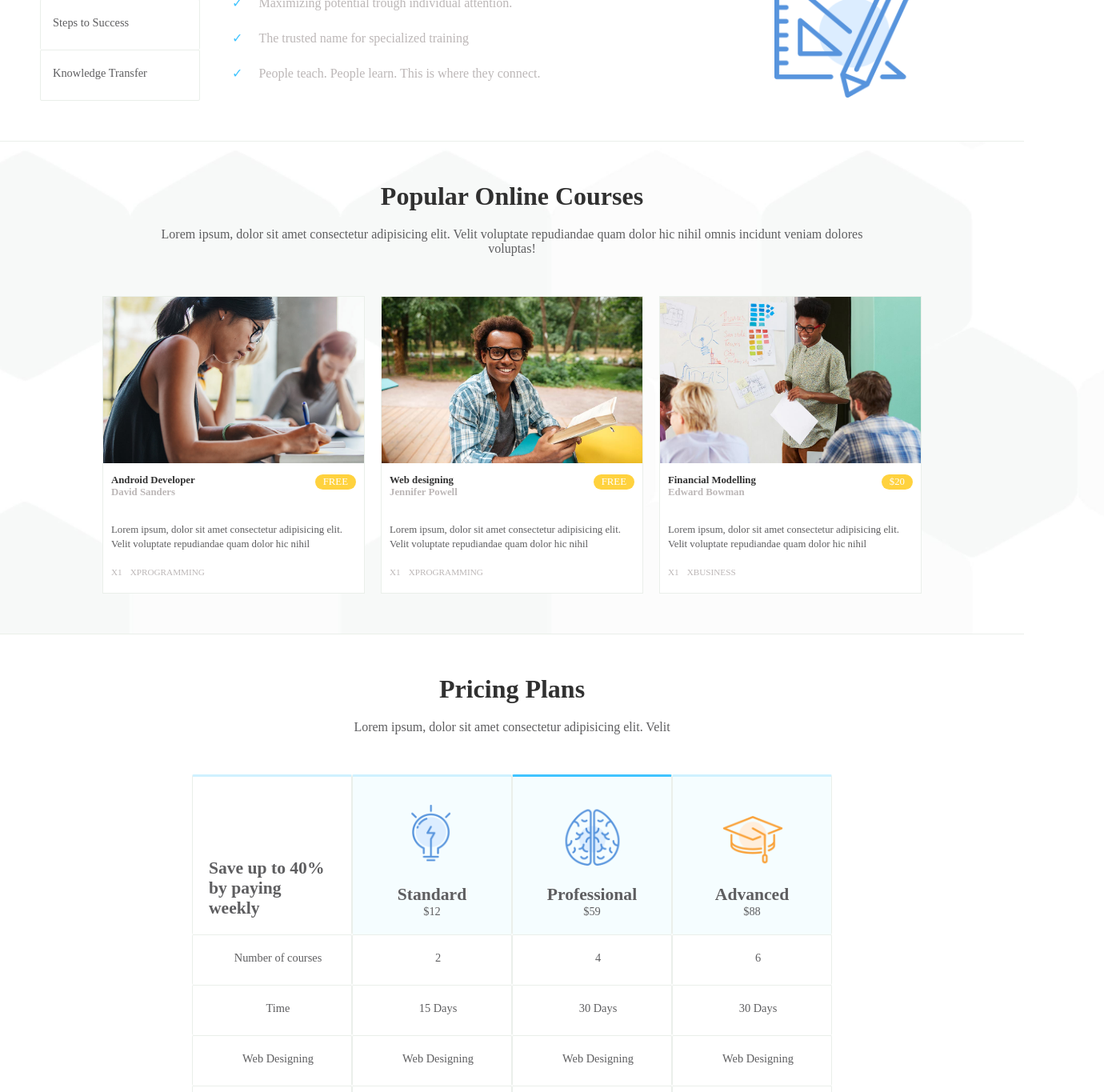
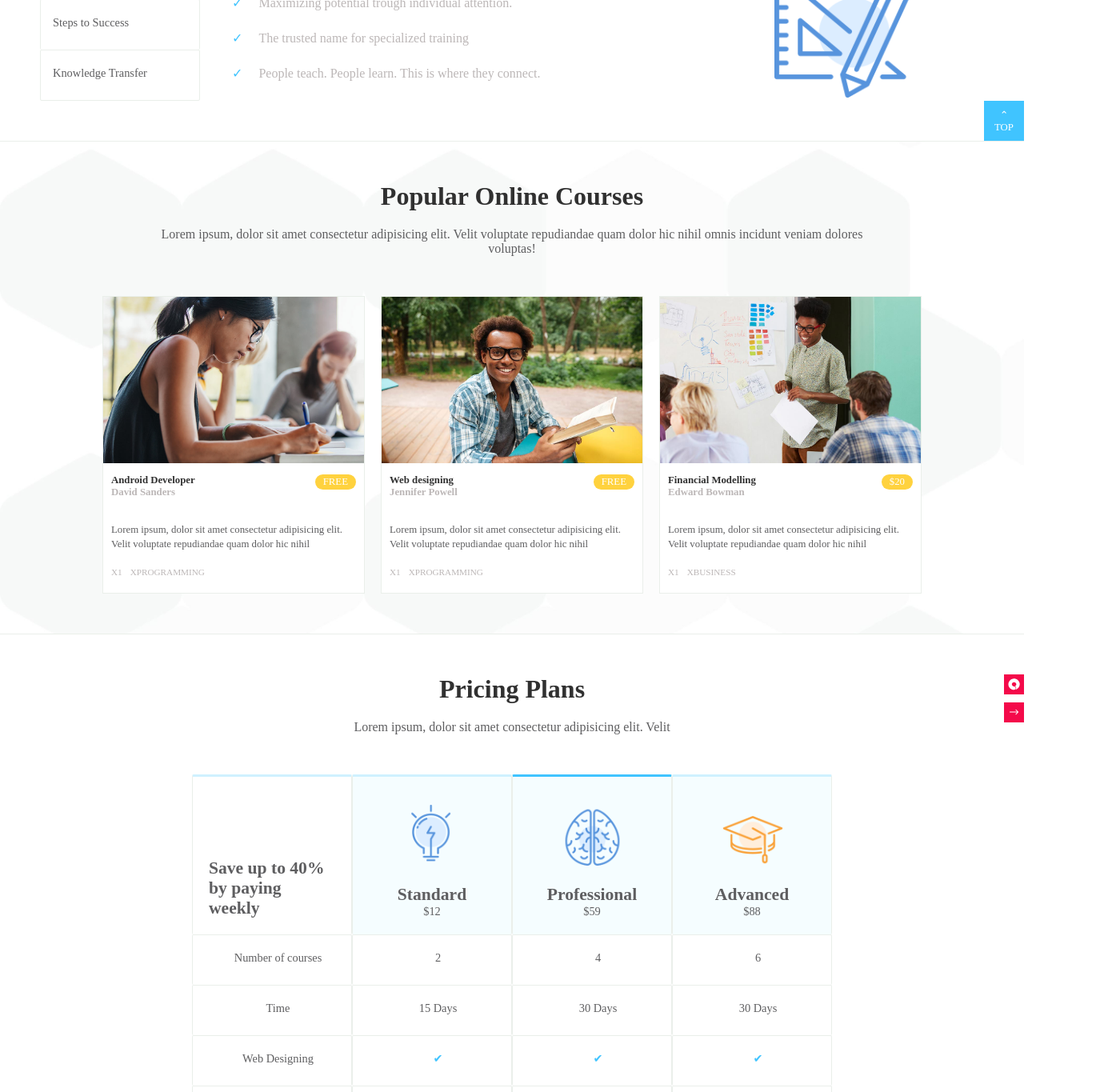
Before and after one commit to AlessioMaria5/proj-html-vuejs, a Vue app: page / in a window 1280 px wide. Shown: the part 2880-4245 px from the top of the page at 80% size, 1380 px wide, since content can reach past the window. Built offline with nearby package versions, Linux system fonts and the light colour scheme.

Commit message:
Completo ( Senza refactoring tabella, no fontawesome )

```diff
--- a/src/App.vue
+++ b/src/App.vue
@@ -4,6 +4,9 @@
     <IAccMain />
     <IAccFooter />
 
+    <library />
+    <fas />
+    <FontAwesomeIcon />
   </div>
 </template>
 
@@ -11,6 +14,9 @@
 import IAccFooter from './components/iAccFooter.vue';
 import IAccHeader from './components/iAccHeader.vue';
 import IAccMain from './components/iAccMain.vue';
+import {library} from '@fortawesome/fontawesome-svg-core';
+import {fas} from '@fortawesome/free-solid-svg-icons';
+import { FontAwesomeIcon } from '@fortawesome/vue-fontawesome';
 
 
 
@@ -21,6 +27,9 @@ export default {
     IAccFooter,
     IAccHeader,
     IAccMain,
+    fas,
+    library,
+    FontAwesomeIcon,
 
 }
 }
@@ -28,5 +37,4 @@ export default {
 
 <style lang="scss">
 
-
 </style>
--- a/src/components/Blog/SloganEmp.vue
+++ b/src/components/Blog/SloganEmp.vue
@@ -1,5 +1,6 @@
 <template>
     <div class="slogan">
+        <GoTop />
         <div class="img-wrapper">
             <img src="../../assets/img/h5-img-2.jpg">
         </div>
@@ -24,8 +25,9 @@
 </template>
 
 <script>
+import GoTop from '../goTop.vue';
 export default {
-
+    components: { GoTop }
 }
 </script>
 
@@ -36,6 +38,7 @@ export default {
         @include myflex('both');
         padding: 40px 0px;
         padding-bottom: 40px;
+        position: relative;
 
 
         .img-wrapper {
--- a/src/components/OnlineCourses/PriceTable/PriceTable.vue
+++ b/src/components/OnlineCourses/PriceTable/PriceTable.vue
@@ -1,5 +1,6 @@
 <template>
   <div class="priceTable">
+      <ShopLabel />
     <h1>Pricing Plans</h1>
       <p>Lorem ipsum, dolor sit amet consectetur adipisicing elit. Velit</p>
 
@@ -28,12 +29,12 @@
             </li>
             <li>2</li>
             <li>15 Days</li>
-            <li>Web Designing</li>
-            <li>Human-Centered Design</li>
-            <li>Basic Marketing</li>
-            <li>Python for everybody</li>
-            <li>Android Developer</li>
-            <li>Business English</li>
+            <li class="check">✔</li>
+            <li class="check">✔</li>
+            <li>X</li>
+            <li>X</li>
+            <li>X</li>
+            <li>X</li>
             <li class="list-btn"><a href="#">GET IT KNOW</a></li>
         </ul>
 
@@ -47,12 +48,12 @@
             </li>
             <li>4</li>
             <li>30 Days</li>
-            <li>Web Designing</li>
-            <li>Human-Centered Design</li>
-            <li>Basic Marketing</li>
-            <li>Python for everybody</li>
-            <li>Android Developer</li>
-            <li>Business English</li>
+            <li class="check">✔</li>
+            <li class="check">✔</li>
+            <li class="check">✔</li>
+            <li class="check">✔</li>
+            <li>X</li>
+            <li>X</li>
             <li class="list-btn"><a href="#">GET IT KNOW</a></li>
         </ul>
 
@@ -66,12 +67,12 @@
             </li>
             <li>6</li>
             <li>30 Days</li>
-            <li>Web Designing</li>
-            <li>Human-Centered Design</li>
-            <li>Basic Marketing</li>
-            <li>Python for everybody</li>
-            <li>Android Developer</li>
-            <li>Business English</li>
+            <li class="check">✔</li>
+            <li class="check">✔</li>
+            <li class="check">✔</li>
+            <li class="check">✔</li>
+            <li class="check">✔</li>
+            <li class="check">✔</li>
             <li class="list-btn"><a href="#">GET IT KNOW</a></li>
         </ul>
       </div>
@@ -79,8 +80,10 @@
 </template>
 
 <script>
+import ShopLabel from '@/components/shopLabel.vue';
+
 export default {
-
+    components: { ShopLabel }
 }
 </script>
 
@@ -92,6 +95,7 @@ export default {
         text-align: center;
         padding-top: 50px;
         padding-bottom: 50px;
+        position: relative;
 
 
         &::before {
@@ -135,7 +139,9 @@ export default {
             }
             }
 
-
+            .check {
+                color: $primary_color;
+            }
 
             ul {
 
--- a/src/components/OnlineCourses/onlineCourses.vue
+++ b/src/components/OnlineCourses/onlineCourses.vue
@@ -66,15 +66,15 @@ export default {
 
             content:"";
             background-image: url('../../assets/img/page-background-img.png');
-            background-repeat: no-repeat;
+            background-repeat: repeat;
             background-size: cover;
             position: absolute;
             opacity: 1;
             z-index: -1;
             top:0px;
             bottom:0;
-            left:-100px;
-            right:-100px;
+            left:0;
+            right:0;
         }
 
         h1 {
--- /dev/null
+++ b/src/components/goTop.vue
@@ -0,0 +1,35 @@
+<template>
+  <div class="goTop">
+    <div>⌃</div>
+    <div>TOP</div>
+  </div>
+</template>
+
+<script>
+export default {
+
+}
+</script>
+
+<style lang="scss">
+    @import '../style/main.scss';
+
+    .goTop {
+        width: 50px;
+        height: 50px;
+        background-color:#40c4ff;
+        position:absolute;
+        bottom:0;
+        right:0;
+        text-align: center;
+        color:white;
+        font-size: 0.8em;
+
+        display: flex;
+        flex-direction: column;
+        align-items: center;
+        justify-content: center;
+
+    }
+
+</style>
--- a/src/components/iAccFooter.vue
+++ b/src/components/iAccFooter.vue
@@ -1,6 +1,6 @@
 <template>
   <div id="footer">
-
+    <GoTop />
     <div class="mainFooter">
       <div class="info">
         <div class="logo-wrapper">
@@ -70,8 +70,9 @@
 </template>
 
 <script>
+import GoTop from './goTop.vue';
 export default {
-
+    components: { GoTop }
 }
 </script>
 
@@ -79,6 +80,7 @@ export default {
   @import '../style/main.scss';
   #footer {
     background-color: #1F1F1F;
+    position: relative;
 
 
     h1,h2,h3,h4 {
--- a/src/components/iAccLearning.vue
+++ b/src/components/iAccLearning.vue
@@ -1,5 +1,6 @@
 <template>
   <div class="Learning">
+    <GoTop />
       <div class="content-table">
         <ul>
             <!-- Acquisiti i dati degli altri elementi è possibile rendere il contenuto dinamico -->
@@ -31,37 +32,38 @@
 </template>
 
 <script>
+import GoTop from './goTop.vue';
 export default {
     data() {
         return {
             iAccLearn: [
                 {
-                    tableTitle: 'What we do',
-                    sideTitle: 'Learning Possibilities',
-                    description: 'lorem30',
+                    tableTitle: "What we do",
+                    sideTitle: "Learning Possibilities",
+                    description: "lorem30",
                     checkList: [
                         {
-                            check: 'yes',
-                            item: 'We enrich lives through learning'
+                            check: "yes",
+                            item: "We enrich lives through learning"
                         },
                         {
-                            check: 'yes',
-                            item: 'Maximizing potential trough individual attention.'
+                            check: "yes",
+                            item: "Maximizing potential trough individual attention."
                         },
                         {
-                            check: 'yes',
-                            item: 'The trusted name for specialized training'
+                            check: "yes",
+                            item: "The trusted name for specialized training"
                         },
                         {
-                            check: 'yes',
-                            item: 'People teach. People learn. This is where they connect.'
+                            check: "yes",
+                            item: "People teach. People learn. This is where they connect."
                         }
-
                     ]
                 }
             ]
-        }
-    }
+        };
+    },
+    components: { GoTop }
 }
 </script>
 
@@ -72,6 +74,8 @@ export default {
         @include myflex('hor');
         align-items: flex-end;
         padding: 50px;
+        position: relative;
+
         .content-table {
 
                 ul {
--- /dev/null
+++ b/src/components/shopLabel.vue
@@ -0,0 +1,38 @@
+<template>
+  <div class="shopLabel">
+      <div class="circle">
+          <img src="../assets/svg/svg-0.svg" alt="">
+      </div>
+      <div class="shop">
+        <img src="../assets/svg/svg-1.svg" alt="">
+      </div>
+  </div>
+</template>
+
+<script>
+export default {
+
+}
+</script>
+
+<style lang="scss">
+    .shopLabel {
+        position: absolute;
+        right:0;
+        top:20;
+        .circle , .shop {
+            width: 25px;
+            height: 25px;
+            background-color: #F40A4A;
+            margin-bottom: 10px;
+            padding: 5px;
+
+            img {
+                width: 100%;
+                object-fit: cover;
+            }
+        }
+    }
+
+
+</style>
--- a/src/style/buttons.scss
+++ b/src/style/buttons.scss
@@ -15,7 +15,7 @@
 
         color: $primary_font;
         background-color: #ffff;
-        border: 1px solid $primary_border;
+        border: 2px solid $primary_border;
         padding: 9px;
         text-transform: uppercase;
         font-size: 0.8em;
```
